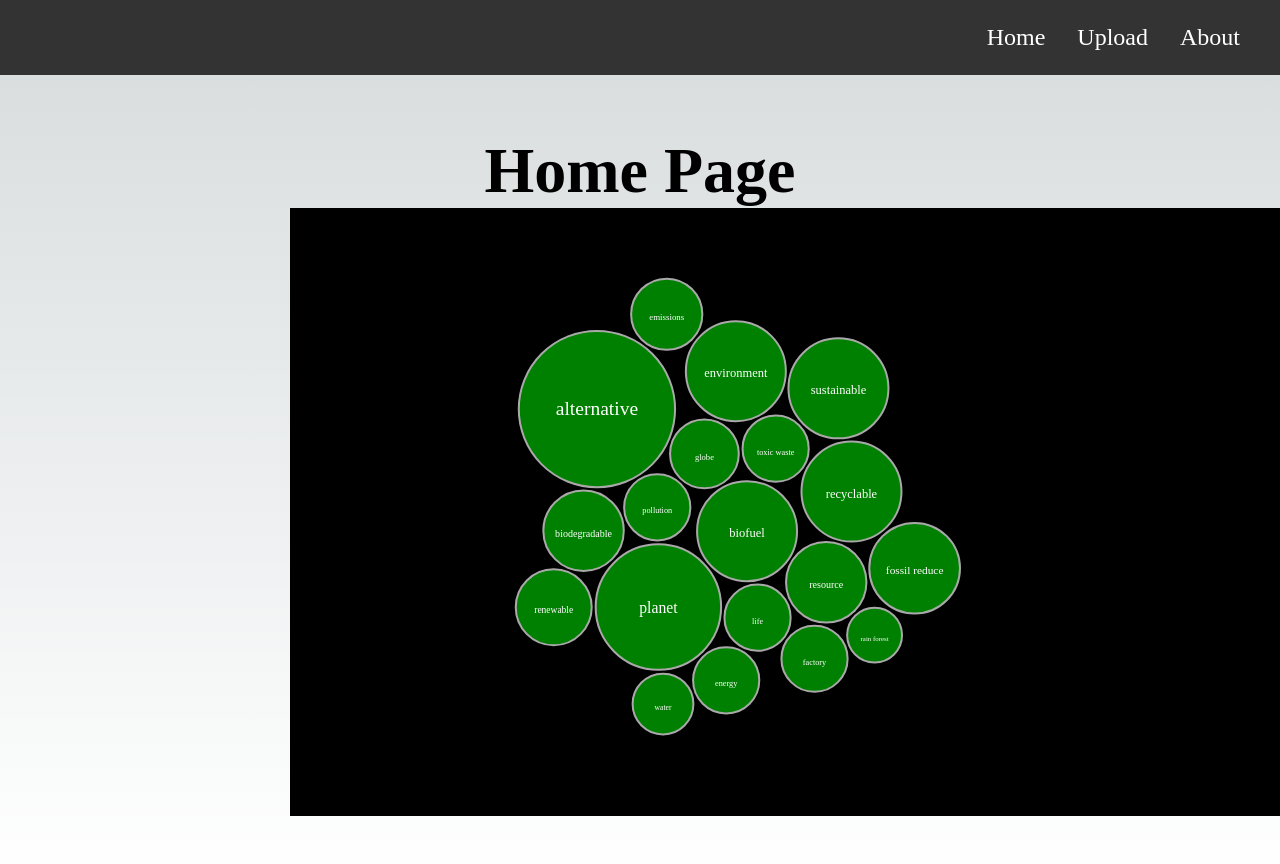
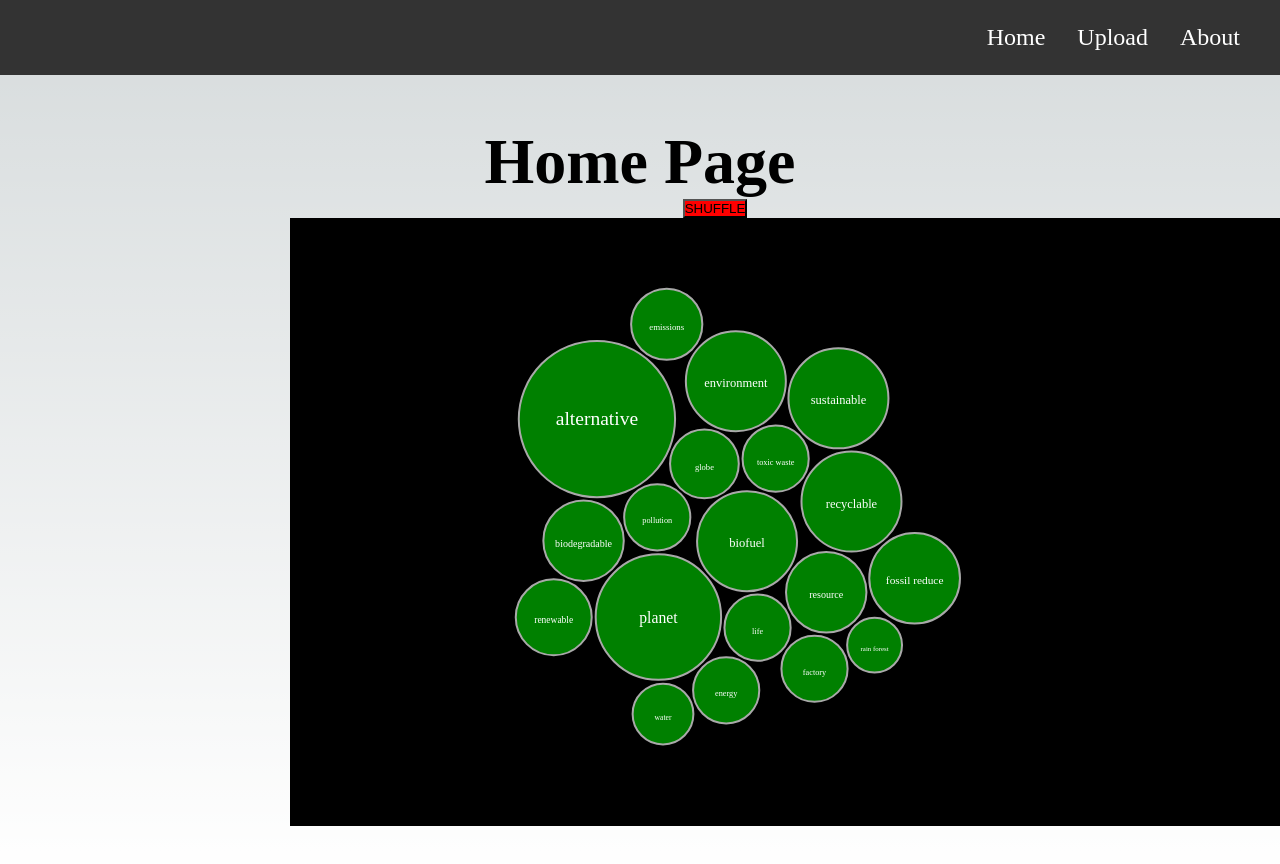
Before and after one commit to jgil325/AI-Audio-Interface, a Next.js app: page /Home in a window 1280 px wide. Shown: the top 864 px of the page. Built offline with nearby package versions, Linux system fonts and the light colour scheme.

Commit message:
added shuffle words button, need to have it re animate bubbles

```diff
--- a/src/components/WordDisplay.tsx
+++ b/src/components/WordDisplay.tsx
@@ -26,13 +26,24 @@ const d: Types.Data[] = [
 ];
 
 const ChartContainer = styled.div`
+  display: flex;
+  flex-direction: column;
   align-items: center;
   margin-left: 150px;
 `;
 
+const ShuffleButton = styled.button`
+  background: red;
+`;
+
 const WordDisplay = () => {
+  const [data, setData] = React.useState<Types.Data[]>(d.slice(1, 10));
+  const changeData = () => {
+    setData(d.sort(() => Math.random() - 0.5));
+  };
   return (
     <ChartContainer>
+      <ShuffleButton onClick={changeData}> SHUFFLE </ShuffleButton>
       <BubbleChart
         bubblesData={d}
         width={1000}
```
